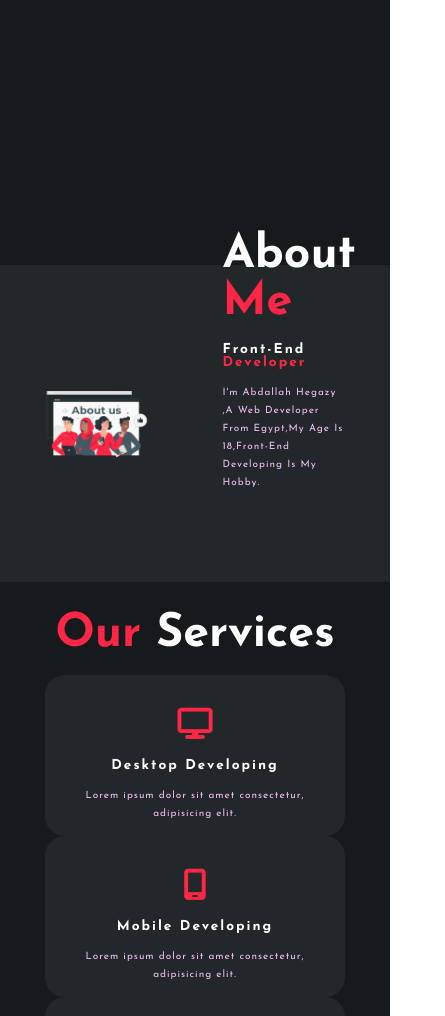
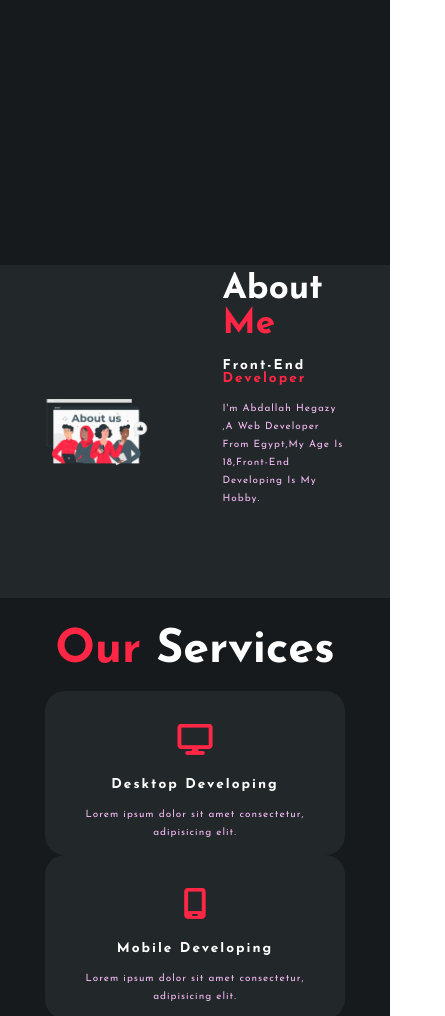
Before and after one commit to DiamondSavage/abdallah3, a plain HTML site: page index.html in a window 390 px wide. Shown: the part 579-1595 px from the top of the page, 445 px wide, since content can reach past the window. Drawn offline with Linux system fonts and the light colour scheme.

Commit message:
Add files via upload

```diff
--- a/style.css
+++ b/style.css
@@ -6,6 +6,7 @@
     --bgColor-2: #22282a;
     --padding: 8%;
 }
+
 *{
     margin: 0;
     padding: 0;
@@ -16,15 +17,6 @@ html{
     font-size: 16px;
     color: var(--lightColor);
     scroll-behavior: smooth;
-    height: 100%;
-    width: 100%;
-}
-body{
-    width: 100%;
-    height: 100%;
-    margin: 0px;
-    padding: 0px;
-    overflow-x: hidden;
 }
 .home{
     width: 100%;
@@ -248,14 +240,6 @@ footer .content-footer .end{
 
 /**Media Queries**/
 
-@media screen and (max-width: 1200px){
-    :root{
-        --padding: 1.5rem;
-    }
-    html{
-        font-size: 10px;
-    }
-}
 @media screen and (max-width: 610px){
     :root{
         --padding: 1.5rem;
@@ -265,6 +249,15 @@ footer .content-footer .end{
     }
     .home .container-images{
         display: none;
+    }
+}
+
+@media screen and (max-width: 1200px){
+    :root{
+        --padding: 1.5rem;
+    }
+    html{
+        font-size: 10px;
     }
 }
 @media (max-width: 900px){
@@ -287,6 +280,8 @@ footer .content-footer .end{
         flex-direction: column;
         flex-wrap: nowrap;
         margin: 0;
+        padding-right: 0;
+        padding-left: 0;
     }
 }
 @media (max-width: 767px){
@@ -295,6 +290,7 @@ footer .content-footer .end{
     }
     html{
         font-size: 10px;
+        overflow-x: hidden;
     }
 }
 @media screen and (max-width: 570px){
@@ -304,4 +300,20 @@ footer .content-footer .end{
         justify-content: center;
         align-items: center;
     }
+    .skills .container-images img{
+        height: 100%;
+        width: 100%;
+        margin: 0;
+    }
 }
+@media (max-width: 520px){
+    *{
+        overflow-x: hidden;
+    }
+    .about .container-texts{
+        margin-top: 40px;
+    }
+    .about .container-texts h1{
+        font-size: 35px;
+    }
+}
```
Also changed, not shown: index.html (+1 -1 lines).
